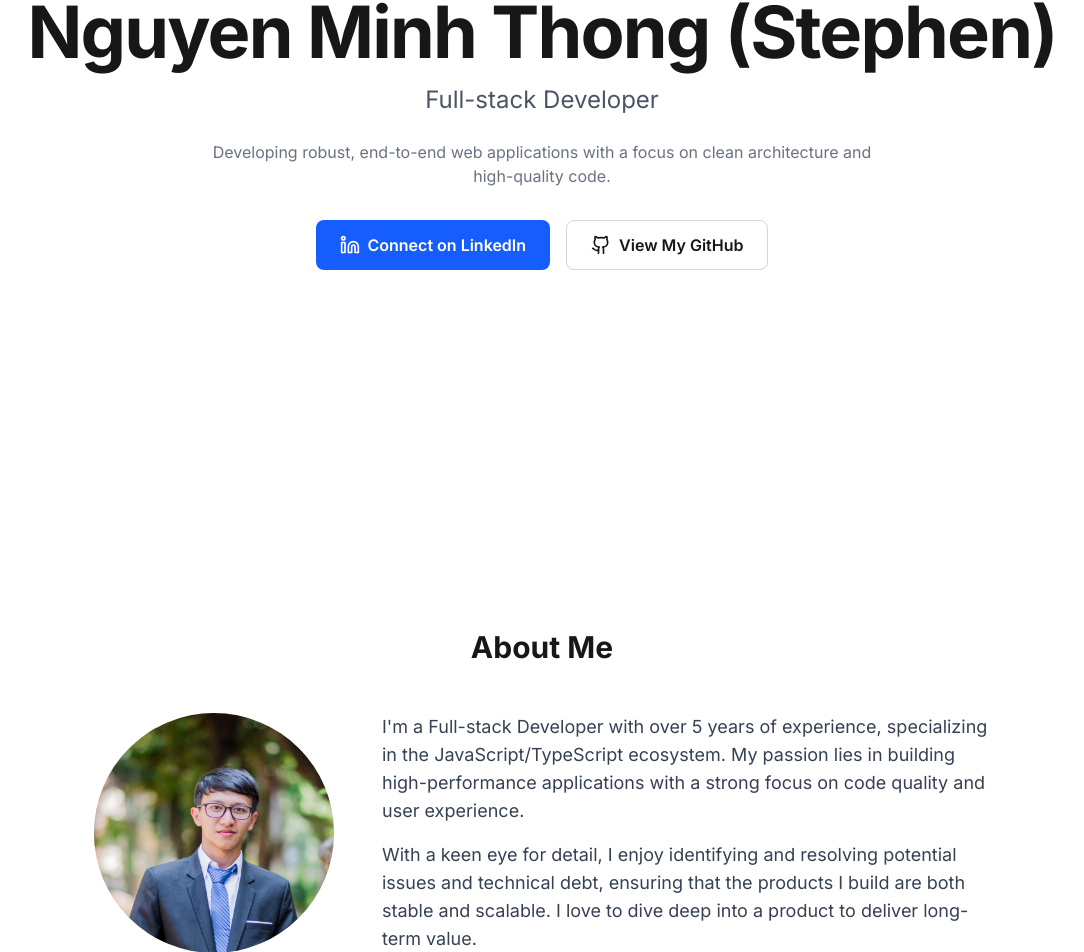
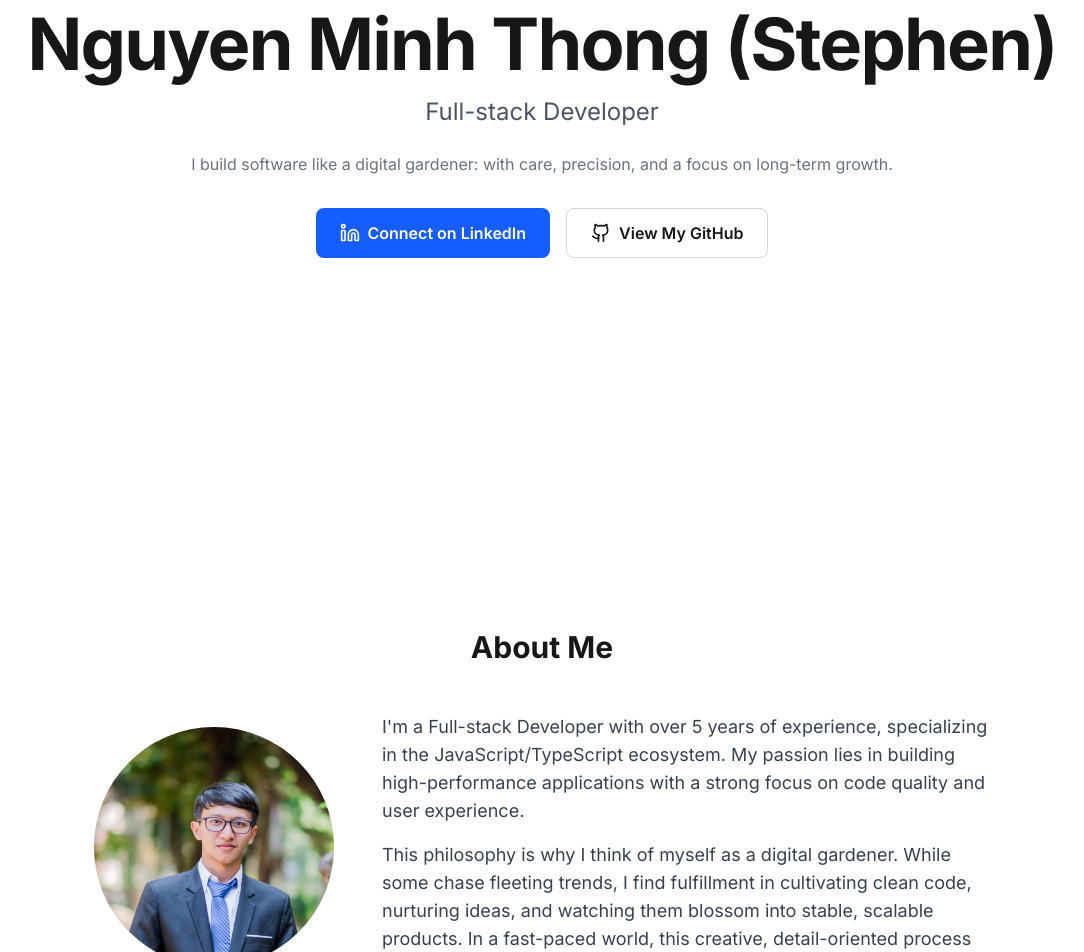
Before and after one commit to minhthong8197/portfolio, a Next.js app: page / in a window 1280 px wide. Shown: the part 267-1219 px from the top of the page, without its empty margins (98-1182 px from the left). Built offline with nearby package versions, Linux system fonts and the light colour scheme.

Commit message:
feat: update hero and about content

```diff
--- a/components/About.tsx
+++ b/components/About.tsx
@@ -11,12 +11,13 @@ const About = () => {
         </div>
         <div className="text-lg text-gray-700 space-y-4 text-center md:text-left">
           <p>
-            {`I'm a Full-stack Developer with over 5 years of experience, specializing in the JavaScript/TypeScript ecosystem. My passion lies in building
-            high-performance applications with a strong focus on code quality and user experience.`}
+            {`I'm`} a Full-stack Developer with over 5 years of experience, specializing in the JavaScript/TypeScript ecosystem. My passion lies in building
+            high-performance applications with a strong focus on code quality and user experience.
           </p>
           <p>
-            With a keen eye for detail, I enjoy identifying and resolving potential issues and technical debt, ensuring that the products I build are both
-            stable and scalable. I love to dive deep into a product to deliver long-term value.
+            This philosophy is why I think of myself as a digital gardener. While some chase fleeting trends, I find fulfillment in cultivating clean code,
+            nurturing ideas, and watching them blossom into stable, scalable products. In a fast-paced world, this creative, detail-oriented process is what
+            grounds my work and allows me to deliver long-term value.
           </p>
         </div>
       </div>
--- a/components/Hero.tsx
+++ b/components/Hero.tsx
@@ -6,7 +6,7 @@ const Hero = () => {
     <section id="home" className="w-full h-screen flex flex-col justify-center items-center text-center">
       <h1 className="text-4xl sm:text-6xl md:text-7xl font-bold tracking-tight">Nguyen Minh Thong (Stephen)</h1>
       <p className="mt-4 text-xl sm:text-2xl text-gray-600">Full-stack Developer</p>
-      <p className="mt-6 max-w-2xl text-gray-500">Developing robust, end-to-end web applications with a focus on clean architecture and high-quality code.</p>
+      <p className="mt-6 max-w-3xl text-gray-500">I build software like a digital gardener: with care, precision, and a focus on long-term growth.</p>
       <div className="mt-8 flex flex-wrap justify-center gap-4">
         <a
           href="https://www.linkedin.com/in/thong-stephen-nguyen/"
```
